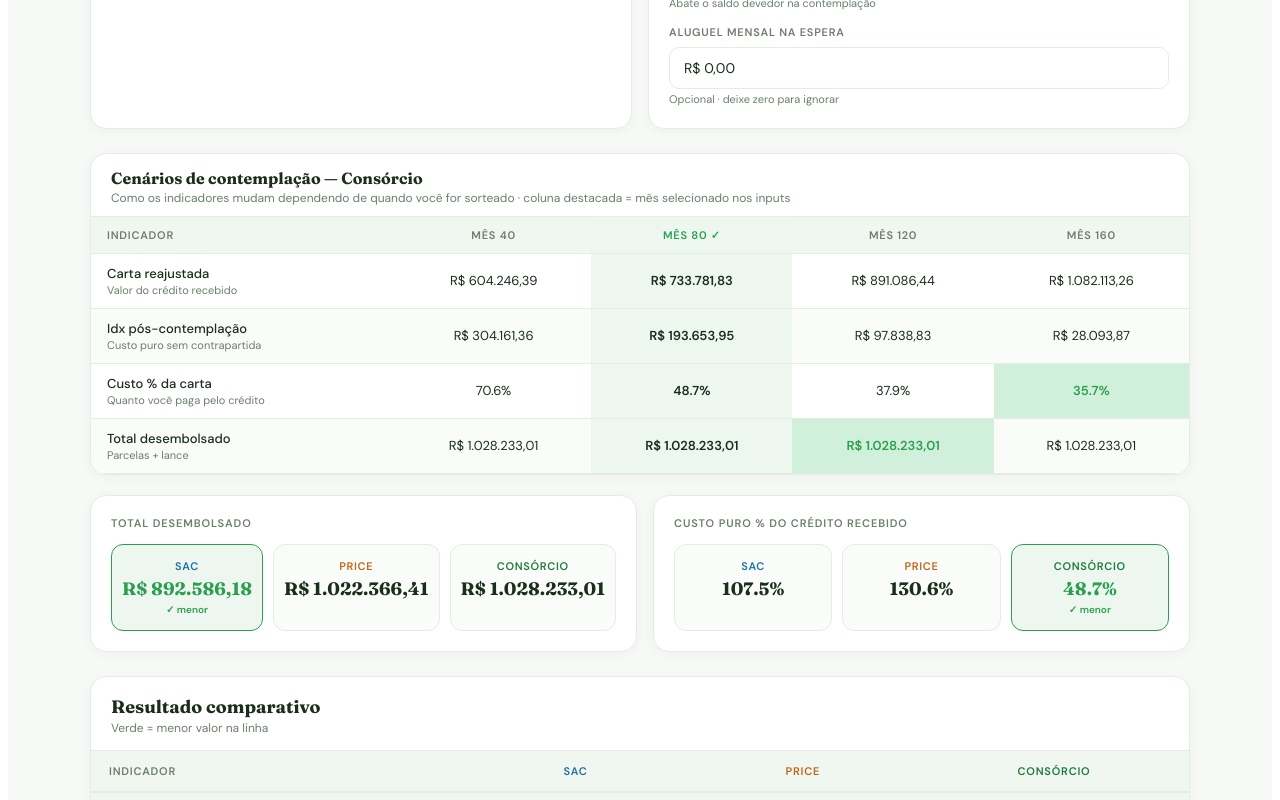
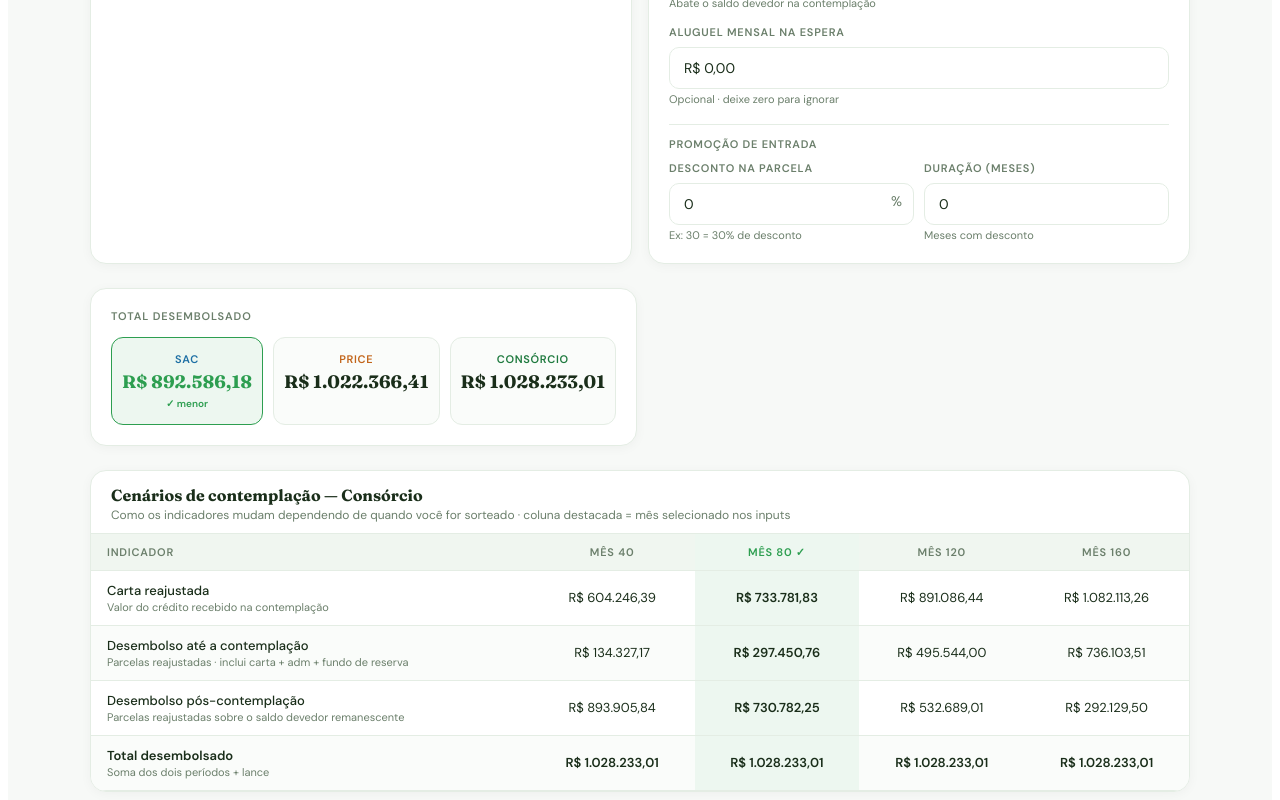
Before and after one commit to geraldoburigo/simulador-imovel, a React (Vite) app: page / in a window 1280 px wide. Shown: the part 760-1560 px from the top of the page. Built offline with nearby package versions, Linux system fonts and the light colour scheme.

Commit message:
Update App.jsx

```diff
--- a/src/App.jsx
+++ b/src/App.jsx
@@ -65,12 +65,27 @@ function calcPrice(principal,rM,trM,months) {
 }
 
 // ─── CALC: CONSÓRCIO ──────────────────────────────────────────────────────────
-function calcConsorcio(carta,months,adminPct,fundoReservaPct,idxM,cm,lance) {
+/**
+ * Lógica original preservada + promoção pré-contemplação.
+ * Promoção: reduz parcela pré por X%, o diferido é redistribuído igualmente
+ * nas parcelas pré remanescentes (após promoMeses até cm).
+ * O diferido não é reajustado — simplificação conservadora.
+ * Resultado: total desembolsado maior que sem promoção.
+ */
+function calcConsorcio(carta,months,adminPct,fundoReservaPct,idxM,cm,lance,promoDescPct=0,promoMeses=0) {
   if(carta<=0||months<=0) return {rows:[],totals:{},meta:{}};
+
   const lanceSafe=Math.max(Number(lance)||0,0);
   const fundoCost=carta*fundoReservaPct;
   const grossTotal=carta*(1+adminPct+fundoReservaPct);
   const parcelaBase=grossTotal/months;
+  const adminCost=carta*adminPct;
+
+  // Promoção só pré-contemplação
+  const promoM=Math.min(Math.max(Math.round(promoMeses)||0,0), Math.max(cm-1,0));
+  const promoD=Math.max(promoDescPct||0,0);
+
+  // Carta travada e saldo pós (lógica original)
   const fatorCm=(1+idxM)**(cm-1);
   const cartaTravada=carta*fatorCm;
   const grossAtual=grossTotal*fatorCm;
@@ -80,18 +95,76 @@ function calcConsorcio(carta,months,adminPct,fundoReservaPct,idxM,cm,lance) {
   const saldoPos=Math.max(saldoBruto-lanceEfetivo,0);
   const mesesPos=months-cm;
   const parcelaPosBase=mesesPos>0?saldoPos/mesesPos:0;
-  const adminCost=carta*adminPct;
+
+  // Calcula total diferido corrigido pelo indexador
+  // Cada valor diferido no mês m cresce pelo indexador até o fim da promoção
+  // Isso faz o total desembolsado ser maior que sem promoção
+  let totalDiferido=0;
+  for(let m=1;m<=promoM;m++){
+    const parcCheia=parcelaBase*(1+idxM)**(m-1);
+    const diferidoMes=parcCheia*promoD;
+    // Cresce pelo indexador do mês m até o mês promoM
+    totalDiferido+=diferidoMes*(1+idxM)**(promoM-m);
+  }
+
+  // Redistribuído igualmente nas parcelas pré remanescentes (promoM+1 até cm)
+  const mesesRestantesPre=Math.max(cm-promoM,0);
+  const acrescimoPre=mesesRestantesPre>0?totalDiferido/mesesRestantesPre:0;
+
   let idxPre=0,idxPos=0,cumInstall=0;
+
   const rows=Array.from({length:months},(_,i)=>{
-    const m=i+1; let installment,idxAdj;
-    if(m<=cm){ installment=parcelaBase*(1+idxM)**(m-1); idxAdj=installment-parcelaBase; idxPre+=idxAdj; }
-    else { const fRel=(1+idxM)**(m-cm); installment=parcelaPosBase*fRel; idxAdj=installment-parcelaPosBase; idxPos+=idxAdj; }
+    const m=i+1;
+    let parcelaBase_m, idxAdj, installment;
+
+    if(m<=cm){
+      // Parcela base com indexador (lógica original)
+      parcelaBase_m=parcelaBase*(1+idxM)**(m-1);
+      idxAdj=parcelaBase_m-parcelaBase;
+      idxPre+=Math.max(idxAdj,0);
+
+      if(promoD>0&&m<=promoM){
+        // Mês promocional: desconto
+        installment=parcelaBase_m*(1-promoD);
+      } else if(promoD>0&&m>promoM&&mesesRestantesPre>0){
+        // Pós-promo até cm: acréscimo para recuperar diferido
+        installment=parcelaBase_m+acrescimoPre;
+      } else {
+        installment=parcelaBase_m;
+      }
+    } else {
+      // Pós-contemplação: lógica original
+      const fRel=(1+idxM)**(m-cm);
+      parcelaBase_m=parcelaPosBase*fRel;
+      idxAdj=parcelaBase_m-parcelaPosBase;
+      idxPos+=Math.max(idxAdj,0);
+      installment=parcelaBase_m;
+    }
+
     if(m===cm) cumInstall+=lanceEfetivo;
     cumInstall+=installment;
-    return {month:m,installment,idxAdj,cumInstall,isPos:m>cm};
+
+    return {month:m,installment,installmentBase:parcelaBase_m,idxAdj,cumInstall,isPos:m>cm};
   });
+
   const last=rows[rows.length-1];
-  return {rows,totals:{installFirst:rows[0].installment,installLast:last.installment,totalAdm:adminCost,totalFundo:fundoCost,totalIdxPre:idxPre,totalIdxPos:idxPos,totalPaid:last.cumInstall,totalAmort:cartaTravada,cartaTravada,lanceEfetivo},meta:{cartaTravada,lanceEfetivo,adminCost,fundoCost,idxPre,idxPos,cm}};
+
+  return {
+    rows,
+    totals:{
+      installFirst:rows[0]?.installment||0,
+      installLast:last?.installment||0,
+      totalAdm:adminCost,
+      totalFundo:fundoCost,
+      totalIdxPre:idxPre,
+      totalIdxPos:idxPos,
+      totalPaid:last?.cumInstall||0,
+      totalAmort:cartaTravada,
+      cartaTravada,
+      lanceEfetivo,
+    },
+    meta:{cartaTravada,lanceEfetivo,adminCost,fundoCost,idxPre,idxPos,cm,promoDescPct:promoD,promoMeses:promoM},
+  };
 }
 
 // ─── INPUTS ───────────────────────────────────────────────────────────────────
@@ -227,6 +300,8 @@ export default function App() {
   const [cmMes,setCmMes]=useState(80);
   const [lance,setLance]=useState(0);
   const [aluguel,setAluguel]=useState(0);
+  const [promoDesc,setPromoDesc]=useState(0);
+  const [promoMeses,setPromoMeses]=useState(0);
 
   const rM=useMemo(()=>annualToMonthly(juros),[juros]);
   const trM=useMemo(()=>annualToMonthly(trAnual),[trAnual]);
@@ -236,7 +311,7 @@ export default function App() {
 
   const sac=useMemo(()=>calcSac(principal,rM,trM,prazoFin),[principal,rM,trM,prazoFin]);
   const price=useMemo(()=>calcPrice(principal,rM,trM,prazoFin),[principal,rM,trM,prazoFin]);
-  const cons=useMemo(()=>calcConsorcio(carta,prazoCons,admin/100,fundo/100,idxM,cmSafe,lance),[carta,prazoCons,admin,fundo,idxM,cmSafe,lance]);
+  const cons=useMemo(()=>calcConsorcio(carta,prazoCons,admin/100,fundo/100,idxM,cmSafe,lance,promoDesc/100,promoMeses),[carta,prazoCons,admin,fundo,idxM,cmSafe,lance,promoDesc,promoMeses]);
 
   const st=sac.totals,pt=price.totals,ct=cons.totals;
   const aluguelMensal=Number(aluguel)||0;
@@ -274,24 +349,23 @@ export default function App() {
   // Cenários de contemplação
   const cenariosMeses = [40, 80, 120, 160].filter(m => m <= prazoCons);
   const cenarios = useMemo(() => cenariosMeses.map(cm => {
-    const c = calcConsorcio(carta, prazoCons, admin/100, fundo/100, idxM, cm, lance);
+    const c = calcConsorcio(carta, prazoCons, admin/100, fundo/100, idxM, cm, lance, promoDesc/100, promoMeses);
     const ct2 = c.totals;
-    const custo = (ct2.totalAdm||0)+(ct2.totalFundo||0)+(ct2.totalIdxPre||0)+(ct2.totalIdxPos||0);
-    const custoPct = ct2.cartaTravada > 0 ? (custo/ct2.cartaTravada)*100 : 0;
-    return { cm, cartaTravada: ct2.cartaTravada, idxPos: ct2.totalIdxPos, custoPct, totalPaid: ct2.totalPaid };
-  }), [carta, prazoCons, admin, fundo, idxM, lance, cenariosMeses.join()]);
-
-  const sacCusto=(st.totalInterest||0)+(st.totalTR||0);
-  const priceCusto=(pt.totalInterest||0)+(pt.totalTR||0);
-  const consCusto=(ct.totalAdm||0)+(ct.totalFundo||0)+(ct.totalIdxPre||0)+(ct.totalIdxPos||0);
-  const sacPct=principal>0?(sacCusto/principal)*100:0;
-  const pricePct=principal>0?(priceCusto/principal)*100:0;
-  const consPct=ct.cartaTravada>0?(consCusto/ct.cartaTravada)*100:0;
+    const desembolsoPreCm = c.rows.slice(0, cm).reduce((a, r) => a + r.installment, 0)
+      + (ct2.lanceEfetivo || 0);
+    return {
+      cm,
+      cartaTravada: ct2.cartaTravada,
+      idxPre: ct2.totalIdxPre,
+      idxPos: ct2.totalIdxPos,
+      desembolsoPre: desembolsoPreCm,
+      desembolsoPos: Math.max((ct2.totalPaid || 0) - desembolsoPreCm + (ct2.lanceEfetivo||0), 0),
+      totalPaid: ct2.totalPaid,
+    };
+  }), [carta, prazoCons, admin, fundo, idxM, lance, promoDesc, promoMeses, cenariosMeses.join()]);
 
   const totaisList=[{label:"SAC",value:sacTotal,color:C.sac},{label:"Price",value:priceTotal,color:C.price},{label:"Consórcio",value:consTotal,color:C.cons}];
-  const custosList=[{label:"SAC",value:sacPct,color:C.sac},{label:"Price",value:pricePct,color:C.price},{label:"Consórcio",value:consPct,color:C.cons}];
   const minT=Math.min(...totaisList.map(t=>t.value));
-  const minC=Math.min(...custosList.map(c=>c.value));
 
   return (
     <div style={{background:C.bg,minHeight:"100vh",fontFamily:F.body}}>
@@ -326,8 +400,37 @@ export default function App() {
             <InputInt   label="Mês de contemplação"      value={cmMes}     onChange={setCmMes} hint="Estimativa — sem garantia de data"/>
             <InputMoney label="Lance próprio"            value={lance}     onChange={setLance} hint="Abate o saldo devedor na contemplação"/>
             <InputMoney label="Aluguel mensal na espera" value={aluguel}   onChange={setAluguel} hint={aluguel>0?`Reajustado pelo indexador · total: ${brl(aluguelTotal)}`:"Opcional · deixe zero para ignorar"}/>
+            <div style={{borderTop:`1px solid ${C.border}`,paddingTop:12,marginTop:2}}>
+              <div style={{fontSize:11,fontWeight:700,color:C.muted,textTransform:"uppercase",letterSpacing:"0.07em",marginBottom:10}}>Promoção de entrada</div>
+              <div style={{display:"grid",gridTemplateColumns:"1fr 1fr",gap:10}}>
+                <InputPct  label="Desconto na parcela" value={promoDesc}  onChange={setPromoDesc}  hint="Ex: 30 = 30% de desconto"/>
+                <InputInt  label="Duração (meses)"     value={promoMeses} onChange={setPromoMeses} hint="Meses com desconto"/>
+              </div>
+              {promoDesc>0&&promoMeses>0&&<div style={{fontSize:11,color:C.muted,marginTop:8,background:C.soft,borderRadius:8,padding:"8px 10px",lineHeight:1.6}}>
+                Parcela inicial: <strong style={{color:C.cons}}>{brl(cons.totals?.installFirst||0)}</strong> (com desconto) · sem desconto seria <strong>{brl((cons.totals?.installFirst||0)/(1-promoDesc/100))}</strong>
+              </div>}
+            </div>
           </InputPanel>
         </div>
+
+        {/* DESTAQUES */}
+        <div style={{display:"grid",gridTemplateColumns:"1fr 1fr",gap:16,marginBottom:24}}>
+          {[{title:"Total desembolsado",list:totaisList,min:minT,fmt:(v)=>brl(v)}].map((card,ci)=>(
+            <div key={ci} style={{background:C.panel,border:`1px solid ${C.border}`,borderRadius:16,padding:20,boxShadow:"0 2px 12px rgba(0,0,0,0.04)"}}>
+              <div style={{fontSize:11,fontWeight:700,color:C.muted,textTransform:"uppercase",letterSpacing:"0.08em",marginBottom:14,fontFamily:F.body}}>{card.title}</div>
+              <div style={{display:"flex",gap:10}}>
+                {card.list.map((t,i)=>(
+                  <div key={i} style={{flex:1,borderRadius:12,padding:"14px 10px",textAlign:"center",background:t.value===card.min?C.accentBg:"#fafcfa",border:`1.5px solid ${t.value===card.min?C.accent:C.border}`}}>
+                    <div style={{fontSize:11,fontWeight:700,color:t.color,marginBottom:6,textTransform:"uppercase",letterSpacing:"0.06em",fontFamily:F.body}}>{t.label}</div>
+                    <div style={{fontSize:18,fontWeight:700,color:t.value===card.min?C.accent:C.text,fontFamily:F.display,lineHeight:1.1}}>{card.fmt(t.value)}</div>
+                    {t.value===card.min&&<div style={{fontSize:10,color:C.accent,marginTop:5,fontWeight:700}}>✓ menor</div>}
+                  </div>
+                ))}
+              </div>
+            </div>
+          ))}
+        </div>
+
 
         {/* CENÁRIOS DE CONTEMPLAÇÃO */}
         <div style={{background:C.panel,border:`1px solid ${C.border}`,borderRadius:16,boxShadow:"0 2px 12px rgba(0,0,0,0.04)",marginBottom:20,overflow:"hidden"}}>
@@ -351,26 +454,55 @@ export default function App() {
               </thead>
               <tbody>
                 {[
-                  {label:"Carta reajustada",sub:"Valor do crédito recebido",fn:c=>brl(c.cartaTravada)},
-                  {label:"Idx pós-contemplação",sub:"Custo puro sem contrapartida",fn:c=>brl(c.idxPos)},
-                  {label:"Custo % da carta",sub:"Quanto você paga pelo crédito",fn:c=>`${c.custoPct.toFixed(1)}%`,hlMin:true},
-                  {label:"Total desembolsado",sub:"Parcelas + lance",fn:c=>brl(c.totalPaid),hlMin:true},
+                  {
+                    label:"Carta reajustada",
+                    sub:"Valor do crédito recebido na contemplação",
+                    fn:c=>brl(c.cartaTravada),
+                    numFn:null,
+                  },
+                  {
+                    label:"Desembolso até a contemplação",
+                    sub:"Parcelas reajustadas · inclui carta + adm + fundo de reserva",
+                    fn:c=>brl(c.desembolsoPre),
+                    numFn:c=>c.desembolsoPre,
+                    hlMin:true,
+                  },
+                  {
+                    label:"Desembolso pós-contemplação",
+                    sub:"Parcelas reajustadas sobre o saldo devedor remanescente",
+                    fn:c=>brl(c.desembolsoPos),
+                    numFn:c=>c.desembolsoPos,
+                    hlMin:true,
+                  },
+                  {
+                    label:"Total desembolsado",
+                    sub:"Soma dos dois períodos + lance",
+                    fn:c=>brl(c.totalPaid),
+                    numFn:c=>c.totalPaid,
+                    hlMin:true,
+                    bold:true,
+                  },
                 ].map((row,ri)=>{
                   const vals=cenarios.map(c=>row.fn(c));
-                  const numVals=cenarios.map(c=>row.label.includes("%")?c.custoPct:row.label.includes("Total")?c.totalPaid:null);
-                  const minV=row.hlMin?Math.min(...numVals.filter(v=>v!==null)):null;
+                  const numVals=row.numFn?cenarios.map(c=>row.numFn(c)):[];
+                  const minV=row.hlMin&&numVals.length?Math.min(...numVals):null;
                   return (
                     <tr key={ri} style={{background:ri%2===0?"#fff":"#fafcfa"}}>
                       <td style={{padding:"11px 16px",fontSize:13,color:C.text,borderBottom:`1px solid ${C.border}`,fontFamily:F.body}}>
-                        <div style={{fontWeight:500}}>{row.label}</div>
+                        <div style={{fontWeight:row.bold?700:500}}>{row.label}</div>
                         {row.sub&&<div style={{fontSize:11,color:C.muted,marginTop:1}}>{row.sub}</div>}
                       </td>
                       {cenarios.map((c,ci)=>{
-                        const numVal=row.label.includes("%")?c.custoPct:row.label.includes("Total")?c.totalPaid:null;
-                        const isMin=row.hlMin&&numVal===minV;
+                        const numVal=row.numFn?row.numFn(c):null;
                         const isSelected=c.cm===cmSafe;
                         return (
-                          <td key={c.cm} style={{padding:"11px 16px",fontSize:13,textAlign:"center",borderBottom:`1px solid ${C.border}`,fontFamily:F.body,background:isMin?C.accentHl:isSelected?C.accentBg:"transparent",fontWeight:isMin||isSelected?700:400,color:isMin?C.accent:C.text,whiteSpace:"nowrap"}}>
+                          <td key={c.cm} style={{
+                            padding:"11px 16px",fontSize:13,textAlign:"center",
+                            borderBottom:`1px solid ${C.border}`,fontFamily:F.body,
+                            background:isSelected?C.accentBg:"transparent",
+                            fontWeight:row.bold||isSelected?700:400,
+                            color:C.text,whiteSpace:"nowrap",
+                          }}>
                             {vals[ci]}
                           </td>
                         );
@@ -383,23 +515,7 @@ export default function App() {
           </div>
         </div>
 
-        {/* DESTAQUES */}
-        <div style={{display:"grid",gridTemplateColumns:"1fr 1fr",gap:16,marginBottom:24}}>
-          {[{title:"Total desembolsado",list:totaisList,min:minT,fmt:(v)=>brl(v)},{title:"Custo puro % do crédito recebido",list:custosList,min:minC,fmt:(v)=>`${v.toFixed(1)}%`}].map((card,ci)=>(
-            <div key={ci} style={{background:C.panel,border:`1px solid ${C.border}`,borderRadius:16,padding:20,boxShadow:"0 2px 12px rgba(0,0,0,0.04)"}}>
-              <div style={{fontSize:11,fontWeight:700,color:C.muted,textTransform:"uppercase",letterSpacing:"0.08em",marginBottom:14,fontFamily:F.body}}>{card.title}</div>
-              <div style={{display:"flex",gap:10}}>
-                {card.list.map((t,i)=>(
-                  <div key={i} style={{flex:1,borderRadius:12,padding:"14px 10px",textAlign:"center",background:t.value===card.min?C.accentBg:"#fafcfa",border:`1.5px solid ${t.value===card.min?C.accent:C.border}`}}>
-                    <div style={{fontSize:11,fontWeight:700,color:t.color,marginBottom:6,textTransform:"uppercase",letterSpacing:"0.06em",fontFamily:F.body}}>{t.label}</div>
-                    <div style={{fontSize:18,fontWeight:700,color:t.value===card.min?C.accent:C.text,fontFamily:F.display,lineHeight:1.1}}>{card.fmt(t.value)}</div>
-                    {t.value===card.min&&<div style={{fontSize:10,color:C.accent,marginTop:5,fontWeight:700}}>✓ menor</div>}
-                  </div>
-                ))}
-              </div>
-            </div>
-          ))}
-        </div>
+        {/* TABELA */}
 
         {/* TABELA */}
         <div style={{background:C.panel,border:`1px solid ${C.border}`,borderRadius:16,boxShadow:"0 2px 12px rgba(0,0,0,0.04)",marginBottom:20,overflow:"hidden"}}>
@@ -461,22 +577,6 @@ export default function App() {
                 <SectionHeader label="Crédito recebido"/>
                 <Row label="Valor financiado / carta de crédito" sub="SAC e Price: imediato · Consórcio: carta reajustada na contemplação" sac={principal} price={principal} cons={ct.cartaTravada} even={false}/>
                 <Row label="Acesso ao imóvel" sac="Mês 1" price="Mês 1" cons={`Mês ${cmSafe} (estimativa)`} even/>
-                {(()=>{
-                  const vals=[sacPct,pricePct,consPct];
-                  const minV=Math.min(...vals);
-                  const colors=[C.sac,C.price,C.cons];
-                  return (
-                    <tr style={{background:"#fafcfa"}}>
-                      <td style={{padding:"12px 18px",fontSize:13,color:C.text,borderBottom:`1px solid ${C.border}`,fontFamily:F.body}}>
-                        <div style={{fontWeight:700}}>Custo puro % do crédito recebido</div>
-                        <div style={{fontSize:11,color:C.muted,marginTop:2}}>(Juros+TR) ÷ principal · (Adm+Fundo+Indexador) ÷ carta reajustada</div>
-                      </td>
-                      {vals.map((v,i)=>(
-                        <td key={i} style={{padding:"12px 18px",fontSize:13,textAlign:"center",fontWeight:v===minV?700:400,color:v===minV?colors[i]:C.text,background:v===minV?C.accentHl:"transparent",borderBottom:`1px solid ${C.border}`,whiteSpace:"nowrap",fontFamily:F.body}}>{v.toFixed(1)}%</td>
-                      ))}
-                    </tr>
-                  );
-                })()}
               </tbody>
             </table>
           </div>
```
